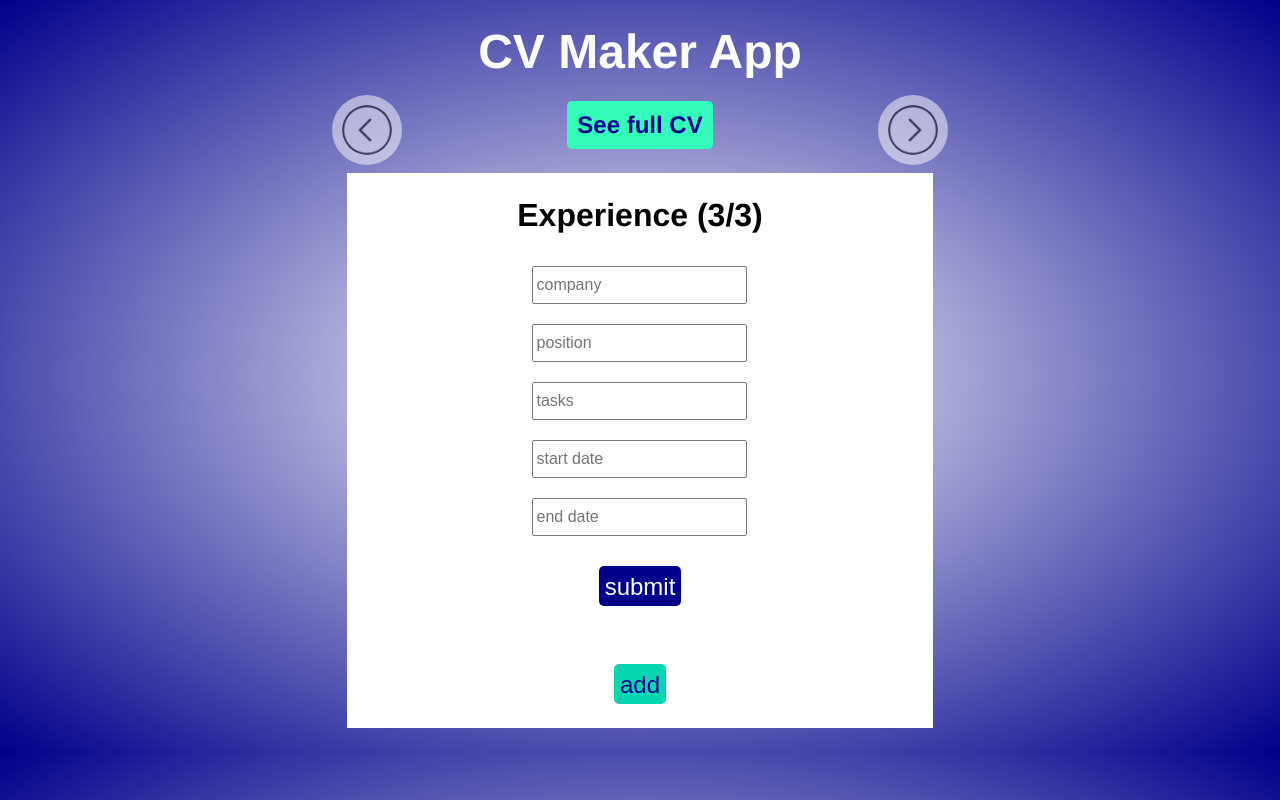
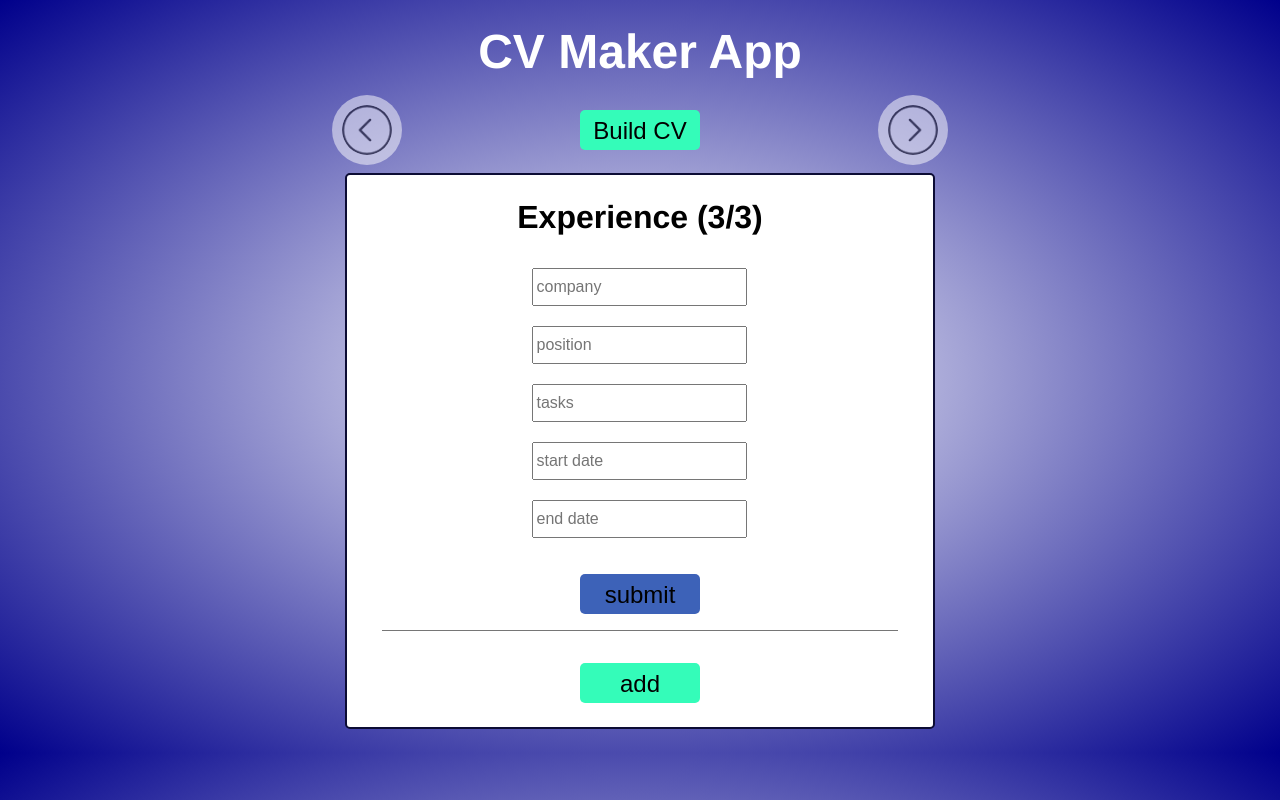
Before and after one commit to bmbaron/react_practice_cv_project, a React (Create React App) app: page / in a window 1280 px wide. Both pictures are taken after a click on the picture 367 px from the left and 130 px from the top of the page. Built offline with nearby package versions, Linux system fonts and the light colour scheme.

Commit message:
fixed css issues and standardized style

```diff
--- a/src/App.css
+++ b/src/App.css
@@ -1,13 +1,15 @@
 body {
   background-image: radial-gradient(white, darkblue);
+  font-family:'Franklin Gothic Medium', 'Arial Narrow', Arial, sans-serif;
 }
 
 .cv-container {
   background-size: cover;
   background: none;
+  padding: 1rem;
   font-family:'Franklin Gothic Medium', 'Arial Narrow', Arial, sans-serif;
-  padding: 1rem;
 }
+
 .next-section-container {
   top: 30%;
   display: flex;
@@ -17,6 +19,7 @@ body {
   width: 50%;
   margin: auto;
 }
+
 .next-section-left {
   transform: scaleX(-1);
   height: 50px;
@@ -25,6 +28,7 @@ body {
   padding: 10px;
   background-color: white;
 }
+
 .next-section-right {
   height: 50px;
   opacity: 0.5;
@@ -32,21 +36,38 @@ body {
   padding: 10px;
   background-color: white;
 }
+
 .next-section-left:hover, .next-section-right:hover{
   opacity: 0.8;
   cursor: pointer;
 }
-.final-cv {
+
+.nav-button-container {
   margin: auto;
-  margin-bottom: 1rem;
+  width: 80%;
+  display: flex;
+}
+
+.nav-button-container .final-cv, .preload-cv {
   background-color: rgb(52, 252, 185);
-  color: darkblue;
-  padding: 10px;
+  margin: auto;
+  height: 2.5rem;
+  width: 120px;
+  line-height: 2.5rem;
+  font-size: 1.5rem;
   border-radius: 5px;
+  border: none;
 }
+
+.nav-button-container .preload-cv {
+  background-color: rgb(252, 182, 52);
+  color: black;
+}
+
 .final-cv:hover {
   cursor: pointer;
 }
+
 .cv-container .title {
   margin: auto;
   text-align: center;
@@ -54,6 +75,7 @@ body {
   color: white;
   margin-bottom: 1rem;
 }
+
 .cv-container .general, .education, .experience {
   position: relative;
   height: auto;
@@ -63,6 +85,8 @@ body {
   padding: 1rem;
   padding-top: 0;
   background-color: white;
+  border: 2px solid rgb(12, 12, 52);
+  border-radius: 5px;
 
   opacity: 1;
 	animation-name: fadeInOpacity;
@@ -85,7 +109,7 @@ body {
 }
 
 .cv-container h1 {
-  margin: 0;
+  margin: auto;
   margin-top: 1rem;
   margin-bottom: 2rem;
   text-align: center;
@@ -108,10 +132,6 @@ body {
   font-size: 1rem;
 }
 
-.cv-container input[name="email"] {
-  font-size: 0.8rem;
-}
-
 .cv-container input[name="email"]::placeholder {
   font-size: 1rem;
 }
@@ -126,22 +146,22 @@ body {
 
 .cv-container .button {
   margin: auto;
-  margin-top: 1rem;
   height: 2.5rem;
+  width: 120px;
   line-height: 2.5rem;
   font-size: 1.5rem;
   border-radius: 5px;
-  margin-top: 10px;
-  border: 0;
+  margin-top: 0;
+  border: none;
 }
 
 .cv-container .button-container .submit-button {
-  color: white;
+  color: black;
 }
 
 .experience-container .add-button {
-  color: darkblue;
-  background-color: rgb(8, 214, 176);
+  color: black;
+  background-color: rgb(52, 252, 185);
 }
 
 .button-container .delete-button {
@@ -155,11 +175,19 @@ body {
 }
 
 .button-container .submit-button[value='submit']{
-  background-color: darkblue;
+  background-color: rgb(61, 98, 184);
 }
 
 .button-container .submit-button[value='edit']{
   background-color: goldenrod;
+}
+
+.cv-container .experience-buttons {
+  margin: auto;
+  width: 90%;
+  padding: 1rem;
+  border-bottom: 1px solid rgb(118, 118, 118);
+  margin-bottom: 2rem;
 }
 
 .submitted-info {
@@ -172,6 +200,10 @@ body {
 .submitted-info:first-of-type {
   font-size: 1.5rem;
   text-align: center;
+}
+
+.submitted-experience[name="company"] {
+  font-size: 1.5rem !important;
 }
 
 @media screen and (max-width: 800px) {
@@ -203,18 +235,10 @@ body {
   }
   .cv-container .button-container {
     margin: auto;
-    margin-bottom: 0rem;
+    margin-bottom: 2rem;
     width: 90%;
   }
-  .cv-container .experience-buttons {
-    padding: 1rem;
-    border-bottom: 1px solid black;
-    margin-bottom: 2rem;
-  }
   .cv-container .button {
-    height: 3rem;
-    line-height: 3rem;
-    font-size: 2rem;
     margin-top: 20px;
   }
   .experience-container .add-button {
@@ -232,3 +256,9 @@ body {
     text-align: center;
   }
 }
+
+* {
+  -webkit-tap-highlight-color: rgba(255, 255, 255, 0) !important;
+  -webkit-focus-ring-color: rgba(255, 255, 255, 0) !important;
+  outline: none !important;
+}
--- a/src/App.js
+++ b/src/App.js
@@ -34,6 +34,61 @@ function App() {
         'end date': ''
       }]
   )
+
+function preloadData (load) {
+  if (load) {
+    setGeneral({
+      submitted: true,
+      name: 'Ben Baron',
+      email: 'benjamin.m.baron@gmail.com',
+      'phone number': '0192345332',
+      'current position': 'web developer'
+    })
+    setEducation({
+          submitted: true,
+          school: 'The University of Iowa',
+          major: 'biomedical engineering',
+          'start date': '10-2-2012',
+          'end date': '12-04-2017'
+    })
+    setExperience(
+        [{
+          submitted: true,
+          company: 'Vida Diagnostics',
+          position: 'Quality Engineer',
+          tasks: 'analyzing 3d pulmonary data',
+          'start date': '2-07-2017',
+          'end date': '05-29-2018'
+        }]
+    )
+  }
+  else {
+    setGeneral({
+      submitted: true,
+      name: '',
+      email: '',
+      'phone number': '',
+      'current position': ''
+    })
+    setEducation({
+          submitted: true,
+          school: '',
+          major: '',
+          'start date': '',
+          'end date': ''
+    })
+    setExperience(
+        [{
+          submitted: true,
+          company: '',
+          position: '',
+          tasks: '',
+          'start date': '',
+          'end date': ''
+        }]
+    )
+  }
+}
 
   function updateSection (direction) {
     let newSection = direction === 'down' ?  section - 1 :  section + 1
@@ -112,7 +167,7 @@ function App() {
   return (
         <div className='cv-container'>
         <h1 className='title'>CV Maker App</h1>
-        <NavButtons updateSection={updateSection} displayFinal={displayFinal} />
+        <NavButtons updateSection={updateSection} displayFinal={displayFinal} preload={preloadData} />
         {final === true ?
           <>
             <GeneralForm general={general} final={true} submit={onSubmit} />
--- a/src/components/EducationForm.js
+++ b/src/components/EducationForm.js
@@ -72,7 +72,7 @@ function EducationForm (props) {
 	return(
 		<form className='education' onSubmit={submitData}>
 			<div className='education-container'>
-				<h1 className='section-title'>Education (2/3)</h1>
+				<h1 className='section-title'>{!props.final ? 'Education (2/3)' : 'Education'}</h1>
 				{education && getEducationForm()}
 			</div>
 			{!props.final &&
--- a/src/components/ExperienceForm.js
+++ b/src/components/ExperienceForm.js
@@ -1,5 +1,5 @@
 import '../App.css';
-import { useState, useEffect } from 'react'
+import React, { useState, useEffect } from 'react'
 
 
 function ExperienceForm (props) {
@@ -55,10 +55,10 @@ function ExperienceForm (props) {
 							/>
 							{index === 5 && !props.final &&
 								<div className='button-container experience-buttons' key="buttonContainer">
-										<button className='submit-button button' key={`${name + arrIndex}submitButton`} type='button' onClick={(event)=>submitData(event, arrIndex)} name='experience' value={experience[arrIndex].submitted ? "edit" : "submit"}>{experience[arrIndex].submitted ? "edit" : "submit"}</button>
 										{arrIndex !== 0 &&
 											<button className='delete-button button' key={`${name + arrIndex}deleteButton`} type='button' onClick={()=>props.remove(arrIndex)} value={index}>delete</button>
 										}
+										<button className='submit-button button' key={`${name + arrIndex}submitButton`} type='button' onClick={(event)=>submitData(event, arrIndex)} name='experience' value={experience[arrIndex].submitted ? "edit" : "submit"}>{experience[arrIndex].submitted ? "edit" : "submit"}</button>
 								</div>
 							}
 						</div>
@@ -68,13 +68,14 @@ function ExperienceForm (props) {
 			else {
 				return keys.map((keyName, index) => {
 					return index > 0 &&
-						<div key={`${keyName + arrIndex}containerDiv`}>
-							<h3 className='submitted-info' key={`${keyName + arrIndex}submitted`}>{experience[arrIndex][keyName]} </h3>
+						<React.Fragment key={`${keyName + arrIndex}containerDiv`}>
+							<h3 className='submitted-info submitted-experience' name={keyName} key={`${keyName + arrIndex}submitted`}>{experience[arrIndex][keyName]} </h3>
 							{index === 5 && !props.final &&
 								<div className='button-container experience-buttons' key={`${keyName + arrIndex}buttons`}>
 										<button className='submit-button button' key={`${keyName + arrIndex}submitButton2`} type='button' onClick={(event)=>submitData(event, arrIndex)} value={experience[arrIndex].submitted ? "edit" : "submit"}>{experience[arrIndex].submitted ? "edit" : "submit"}</button>
-								</div>}
-						</div>
+								</div>
+							}
+						</React.Fragment>
 				})
 			}
 		})
@@ -84,7 +85,7 @@ function ExperienceForm (props) {
 	return(
 		<form className='experience'>
 			<div className='experience-container'>
-				<h1 className='section-title'>Experience (3/3)</h1>
+				<h1 className='section-title'>{!props.final ? 'Experience (3/3)' : 'Experience'}</h1>
 				{experience && getExperienceForm()}
 				{!props.final &&
 					<button className='add-button button' key="addButton" type='button' onClick={props.add} value="hello">add</button>
--- a/src/components/GeneralForm.js
+++ b/src/components/GeneralForm.js
@@ -63,7 +63,7 @@ function GeneralForm (props) {
 	return(
 		<form className='general' onSubmit={submitData}>
 			<div className='general-container'>
-				<h1 className='section-title'>General Information (1/3)</h1>
+				<h1 className='section-title'>{!props.final ? 'General Information (1/3)' : 'General Information'}</h1>
 				{general && getGeneralForm()}
 			</div>
 			{!props.final &&
--- a/src/components/NavButtons.js
+++ b/src/components/NavButtons.js
@@ -7,19 +7,30 @@ import arrowPic from '../right arrow.png'
 function NavButtons (props) {
 
 	const [show, setShow] = useState(false)
+	const [loadSample, setLoadSample] = useState(true)
 
 	function displayFinal () {
 		props.displayFinal(!show)
 		setShow(!show)
 	}
 
-	const displayFinalText = show ? 'Return to editor' : 'See full CV'
+	function handleSample () {
+		props.preload(loadSample)
+		setLoadSample(!loadSample)
+	}
+
+	const displayFinalText = show ? 'Return' : 'Build CV'
 	return(
 		<div className='next-section-container'>
 			{!show &&
 				<img className='next-section-left' alt='arrow to continue to next section' src={arrowPic} onClick={() => props.updateSection('down')}></img>
 			}
-			<h2 className='final-cv' onClick={displayFinal}>{displayFinalText}</h2>
+			<div className="nav-button-container">
+				<button className='final-cv' onClick={displayFinal}>{displayFinalText}</button>
+				{show &&
+					<button className='preload-cv' onClick={handleSample}>{loadSample ? 'Sample' : 'Clear'}</button>
+				}
+			</div>
 			{!show &&
 				<img className='next-section-right' alt='arrow to continue to next section' src={arrowPic} onClick={() => props.updateSection('up')}></img>
 			}
```
